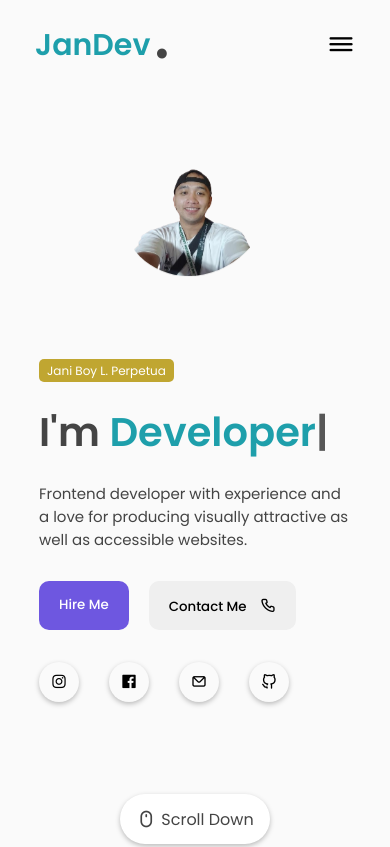
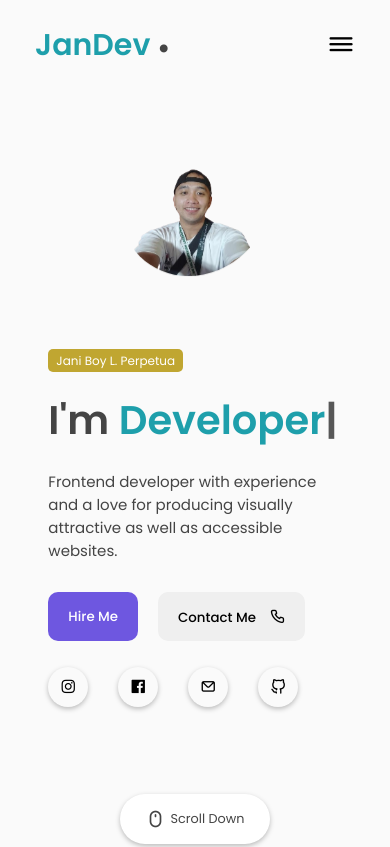
Before and after one commit to JaniBoyPerpetua140387/JanDev, a plain HTML site: page index.html in a window 390 px wide. Shown: the top 847 px of the page. Drawn offline with nearby package versions, Linux system fonts and the light colour scheme.

Commit message:
Add files via upload

```diff
--- a/styles/style.css
+++ b/styles/style.css
@@ -937,6 +937,13 @@ footer{
 }
 /* ----- MEDIA QUERY == 540px / RESPONSIVE ----- */
 @media only screen and (max-width: 540px){
+    html{
+        font-size: 80%;
+    }
+    section{
+        padding: 50px 3%;
+    }
+
     .featured-name{
         font-size: 40px;
     }
```
